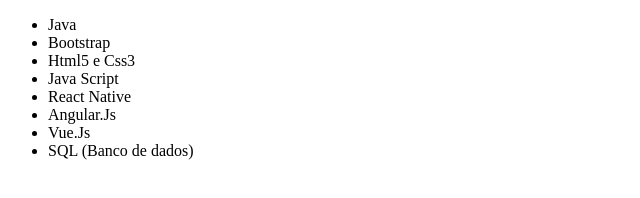
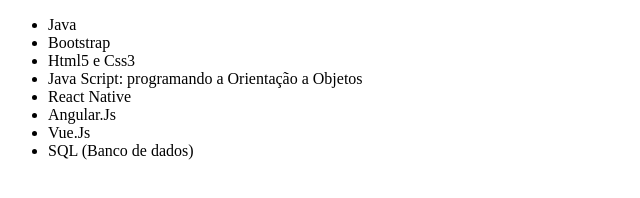
Before and after one commit to AlvaroJ4/alura-github, a plain HTML site: page index.html in a window 1280 px wide. Shown: the whole page, without its empty margins (0-640 px from the left). Drawn offline with Linux system fonts and the light colour scheme.

Commit message:
Alterando nome do curso Java Script

```diff
--- a/index.html
+++ b/index.html
@@ -11,7 +11,7 @@
         <li>Java</li>
         <li>Bootstrap</li>
         <li>Html5 e Css3</li>
-        <li>Java Script</li>
+        <li>Java Script: programando a Orientação a Objetos</li>
         <li>React Native</li>
         <li>Angular.Js</li>
         <li>Vue.Js</li>
```
